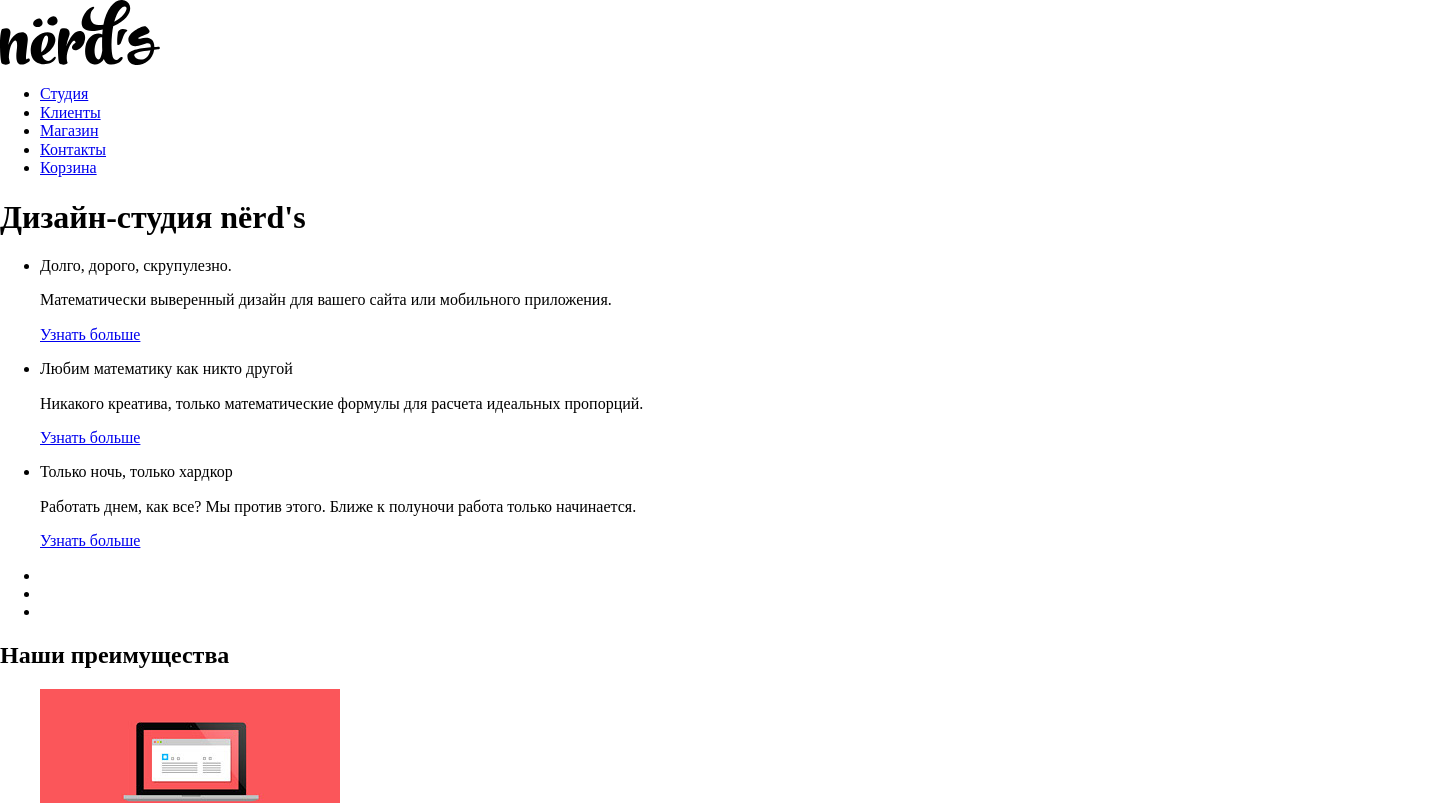
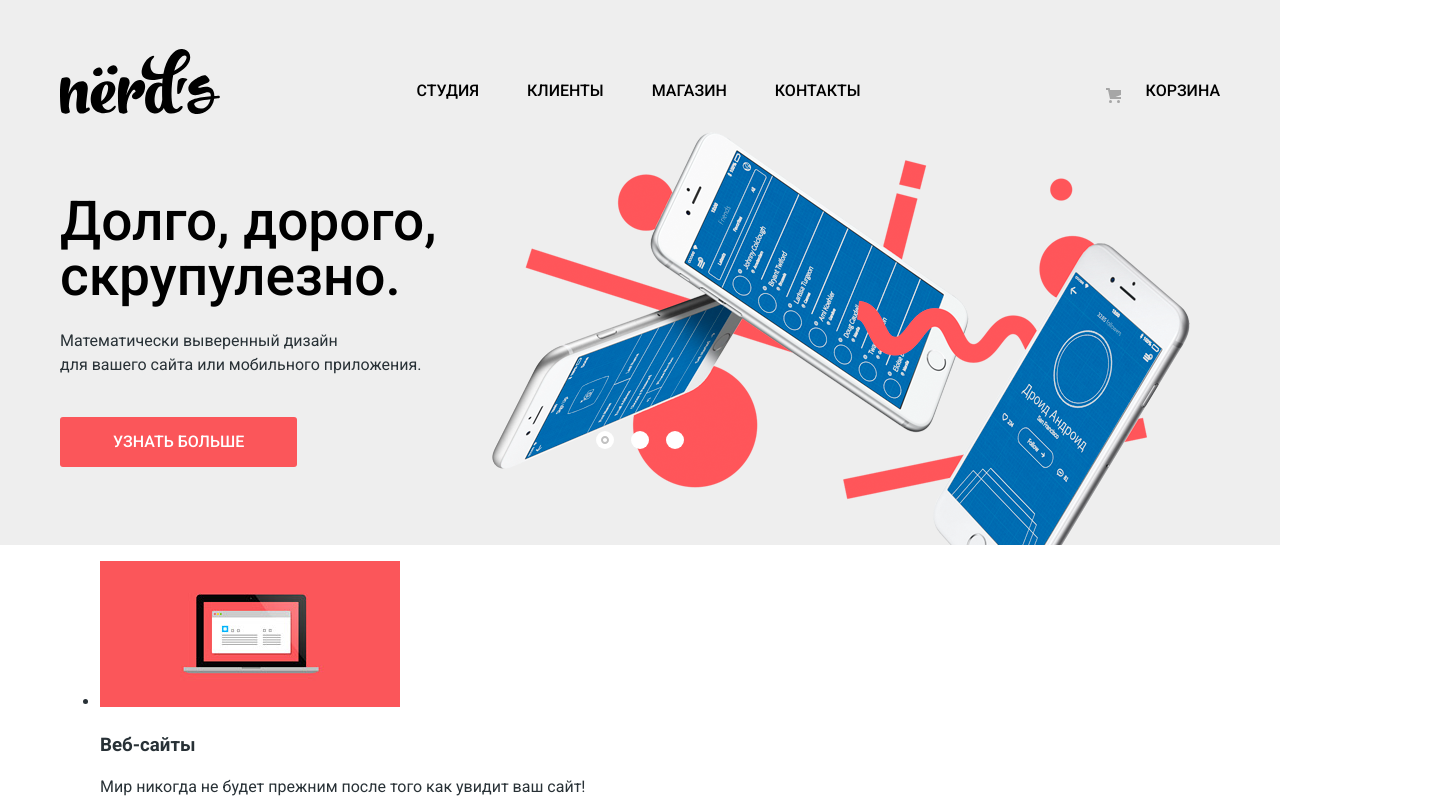
Before and after one commit to nobao/nerds, a plain HTML site: page app/index.html in a window 1280 px wide. Shown: the top 803 px of the page, 1440 px wide, since content can reach past the window. Drawn offline with Linux system fonts and the light colour scheme.

Commit message:
Процесс стилизации страницы index.html: хедер и слайдер

```diff
--- a/app/css/style.css
+++ b/app/css/style.css
@@ -0,0 +1,238 @@
+body {
+    margin: 0;
+    padding: 0;
+    min-width: 1200px;
+
+    font-size: 16px;
+    line-height: 24px;
+    font-family: "Roboto", "Arial", sans-serif;
+    font-weight: 400;
+    color: #283136;
+
+    background-color: #ffffff;
+}
+
+img {
+    max-width: 100%;
+    height: auto;
+}
+
+a {
+    color: inherit;
+    text-decoration: none;
+}
+
+.visually-hidden:not(:focus):not(:active),
+input[type="checkbox"].visually-hidden,
+input[type="radio"].visually-hidden {
+    position: absolute;
+
+    width: 1px;
+    height: 1px;
+    margin: -1px;
+    border: 0;
+    padding: 0;
+
+    white-space: nowrap;
+
+    clip-path: inset(100%);
+    clip: rect(0 0 0 0);
+    overflow: hidden;
+}
+
+.hide-item {
+    display: none;
+}
+
+.button {
+    display: inline-block;
+    padding: 16px 53px;
+
+    font-size: 16px;
+    line-height: 18px;
+    font-weight: 500;
+    color: #ffffff;
+    text-transform: uppercase;
+
+    background-color: #fb565a;
+    border-radius: 3px;
+}
+
+.button:hover,
+.button:focus {
+    background-color: #e74246;
+}
+
+.button:active {
+    color: rgba(255, 255, 255, 0.3);
+
+    background-color: #d7373b;
+    box-shadow: 0px 3px 0px 0px rgba(0, 1, 1, 0.1) inset
+}
+
+.container {
+    box-sizing: border-box;
+    width: 1200px;
+    padding: 0 20px;
+    margin: 0 auto;
+}
+
+.main-header {
+    padding-top: 49px;
+    padding-bottom: 1px;
+    background-color: #eeeeee;
+}
+
+.main-header .container {
+    display: flex;
+    justify-content: space-between;
+    align-items: flex-end;
+}
+
+.main-logo img {
+    display: block;
+}
+
+.main-navigation {
+    display: flex;
+    margin: 0;
+    padding: 0;
+
+    list-style-type: none;
+}
+
+.main-navigation li {
+    margin-right: 48px;
+
+    line-height: 30px;
+    font-weight: 500;
+    text-transform: uppercase;
+    color: #000000;
+}
+
+.main-navigation li:last-of-type {
+    margin-right: 0;
+}
+
+.main-navigation a {
+    display: block;
+    box-sizing: border-box;
+    padding-bottom: 8px;
+}
+
+.main-navigation a:hover,
+.main-navigation a:focus {
+    color: #fb565a;
+}
+
+.main-navigation a:active {
+    color: rgba(0, 0, 0, 0.3);
+}
+
+.main-navigation a.active {
+    border-bottom: 2px solid #fb565a;
+}
+
+.main-navigation .cart {
+    padding-left: 40px;
+    margin-left: 197px;
+
+    background-image: url("../img/cart-icon.svg");
+    background-position: 0 center;
+    background-repeat: no-repeat;
+}
+
+.slider {
+    background-color: #eeeeee;
+}
+
+.slider .container {
+    position: relative;
+}
+
+.slider-list {
+    margin: 0;
+    padding: 0;
+
+    list-style-type: none;
+}
+
+.slider-list p {
+    margin: 0;
+}
+
+.slider-item {
+    height: 430px;
+
+    background-position: right bottom;
+    background-repeat: no-repeat;
+}
+
+.slider-item-content {
+    height: 100%;
+
+    display: flex;
+    flex-direction: column;
+    justify-content: center;
+    align-items: flex-start;
+}
+
+.slider-item.first {
+    background-image: url("../img/slide1.png");
+    background-position: bottom right 30px;
+}
+
+.slider-item.second {
+    background-image: url("../img/slide2.png");
+}
+
+.slider-item.third {
+    background-image: url("../img/slide3.png");
+}
+
+.slider-item .slider-title {
+    margin-bottom: 25px;
+    width: 515px;
+
+    font-size: 55px;
+    line-height: 55px;
+    font-weight: 500;
+    color: #000000;
+}
+
+.slider-item p:last-of-type {
+    margin-bottom: 40px;
+    width: 415px;
+}
+
+.slider .dots {
+    position: absolute;
+    bottom: 96px;
+    left: 50%;
+    transform: translateX(-50%);
+
+    display: flex;
+    margin: 0;
+    padding: 0;
+
+    list-style-type: none;
+}
+
+.slider .dot {
+    width: 18px;
+    height: 18px;
+
+    background-color: #ffffff;
+    border-radius: 9px;
+    cursor: pointer;
+}
+
+.slider .dot + .dot {
+    margin-left: 17px;
+}
+
+.slider .dot.active {
+    background-image: url("../img/slider-button.svg");
+    background-repeat: no-repeat;
+    background-position: center;
+}
--- a/app/index.html
+++ b/app/index.html
@@ -5,11 +5,12 @@
     <meta name="viewport" content="width=device-width, initial-scale=1.0">
     <title>Дизайн-студия nёrd's</title>
 
+    <link href="https://fonts.googleapis.com/css2?family=Roboto:wght@400;500;700&display=swap" rel="stylesheet">
     <link rel="stylesheet" href="css/normalize.css">
     <link rel="stylesheet" href="css/style.css">
 </head>
 <body>
-    <header>
+    <header class="main-header">
         <div class="container">
             <a class="main-logo"><img src="img/nerds-logo.svg" alt="Дизайн-студия nёrd's" width="160" height="65"></a>
 
@@ -19,7 +20,7 @@
                     <li><a href="#">Клиенты</a></li>
                     <li><a href="#">Магазин</a></li>
                     <li><a href="#">Контакты</a></li>
-                    <li><a href="#">Корзина</a></li>
+                    <li><a class="cart" href="#">Корзина</a></li>
                 </ul>
             </nav>
         </div>
@@ -31,23 +32,29 @@
             <div class="container">
                 <ul class="slider-list">
                     <li class="slider-item first">
+                        <div class="slider-item-content">
                             <p class="slider-title">Долго, дорого, скрупулезно.</p>
-                        <p>Математически выверенный дизайн для вашего сайта или мобильного приложения.</p>
+                            <p>Математически выверенный дизайн<br>для вашего сайта или мобильного приложения.</p>
                             <a class="button" href="#">Узнать больше</a>
+                        </div>
                     </li>
-                    <li class="slider-item second">
+                    <li class="slider-item second hide-item">
+                        <div class="slider-item-content">
                             <p class="slider-title">Любим математику как никто другой</p>
-                        <p>Никакого креатива, только математические формулы для расчета идеальных пропорций.</p>
+                            <p>Никакого креатива, только математические формулы<br>для расчета идеальных пропорций.</p>
                             <a class="button" href="#">Узнать больше</a>
+                        </div>
                     </li>
-                    <li class="slider-item third">
+                    <li class="slider-item third hide-item">
+                        <div class="slider-item-content">
                             <p class="slider-title">Только ночь, только хардкор</p>
-                        <p>Работать днем, как все? Мы против этого. Ближе к полуночи работа только начинается.</p>
+                            <p>Работать днем, как все? Мы против этого.<br>Ближе к полуночи работа только начинается.</p>
                             <a class="button" href="#">Узнать больше</a>
+                        </div>
                     </li>
                 </ul>
                 <ul class="dots">
-                    <li class="dot"></li>
+                    <li class="dot active"></li>
                     <li class="dot"></li>
                     <li class="dot"></li>
                 </ul>
```
Also changed, not shown: app/img/slider-button.svg (added), source/preview/nerds-index-real.jpg (added). Lines whose indentation alone changed are shown as unchanged.
